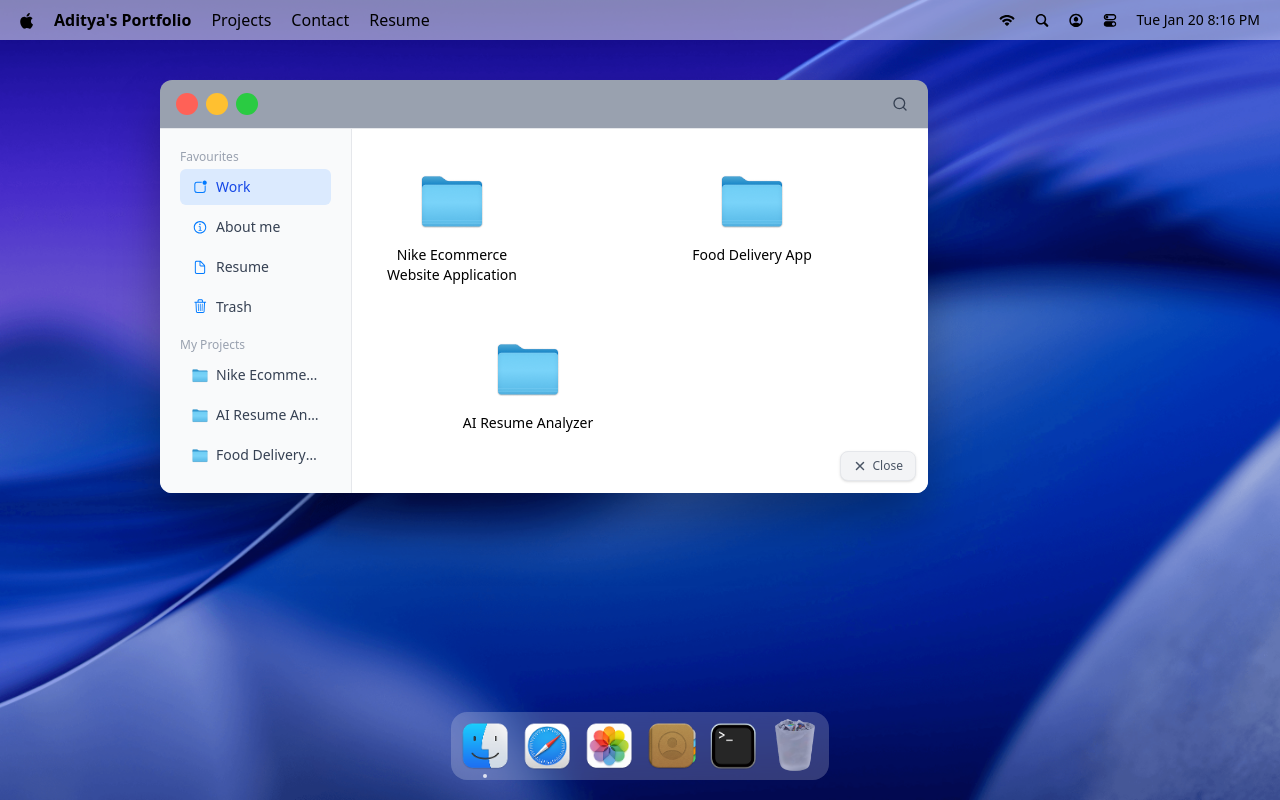
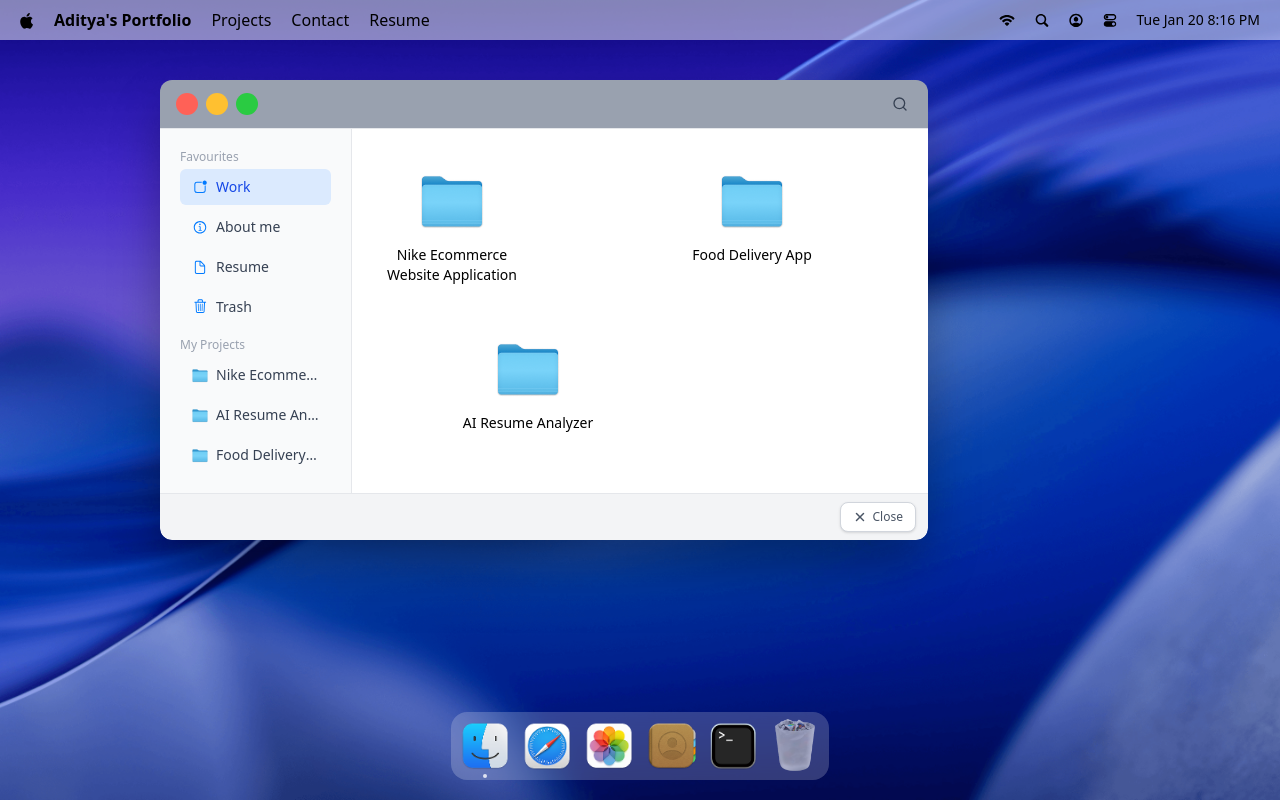
Before and after one commit to addymistrel/portfolio-revamped, a React (Vite) app: page / in a window 1280 px wide. Both pictures are taken after a click on the item "Projects". Built offline with nearby package versions, Linux system fonts and the light colour scheme; a web font is replaced by a local one.

Commit message:
feat: add Contact window component; update WindowWrapper and styles for improved layout

```diff
--- a/src/App.jsx
+++ b/src/App.jsx
@@ -7,6 +7,7 @@
   Text,
   Markdown,
   Image,
+  Contact,
 } from "#windows";
 import gsap from "gsap";
 import { Draggable } from "gsap/Draggable";
@@ -27,6 +28,7 @@
       <Text />
       <Markdown />
       <Image />
+      <Contact />
     </main>
   );
 };
--- a/src/hoc/WindowWrapper.jsx
+++ b/src/hoc/WindowWrapper.jsx
@@ -184,8 +184,16 @@
     if (!isOpen) return null;
 
     return (
-      <section id={windowKey} ref={ref} style={{ zIndex }} className="absolute">
+      <section
+        id={windowKey}
+        ref={ref}
+        style={{ zIndex }}
+        className="absolute window-container"
+      >
+        <div className="window-content">
           <Component {...props} windowKey={windowKey} />
+        </div>
+        <div className="window-footer">
           <button
             onClick={() => closeWindow(windowKey)}
             className="bottom-close-btn"
@@ -194,6 +202,7 @@
             <X size={16} strokeWidth={2.5} />
             <span>Close</span>
           </button>
+        </div>
       </section>
     );
   };
--- a/src/index.css
+++ b/src/index.css
@@ -126,8 +126,20 @@
     }
   }
 
+  .window-container {
+    @apply flex flex-col;
+  }
+
+  .window-content {
+    @apply flex-1;
+  }
+
+  .window-footer {
+    @apply flex justify-end px-3 py-2 bg-gray-100 border-t border-gray-200 rounded-b-xl;
+  }
+
   .bottom-close-btn {
-    @apply absolute bottom-3 right-3 flex items-center gap-1.5 px-3 py-1.5 bg-gray-100 hover:bg-gray-200 text-gray-600 hover:text-gray-800 rounded-lg text-xs font-medium transition-all cursor-pointer border border-gray-200 shadow-sm;
+    @apply flex items-center gap-1.5 px-3 py-1.5 bg-white hover:bg-gray-50 text-gray-600 hover:text-gray-800 rounded-lg text-xs font-medium transition-all cursor-pointer border border-gray-300 shadow-sm;
 
     svg {
       @apply size-3.5;
@@ -324,10 +336,6 @@
         @apply font-bold text-sm text-center flex-1;
       }
     }
-
-    .resume-content {
-      @apply min-h-0;
-    }
   }
 
   #finder {
--- a/src/store/location.js
+++ b/src/store/location.js
@@ -13,7 +13,8 @@
 const useLocationStore = create(immer(set => ({
     activeLocation: DEFAULT_LOCATION,
 
-    setActiveLocation: (location = null) => set(state => {
+    setActiveLocation: (location) => set(state => {
+        if (location === undefined) return;
         state.activeLocation = location;
     }),
 
--- /dev/null
+++ b/src/windows/Contact.jsx
@@ -0,0 +1,46 @@
+import { WindowControls } from "#components";
+import { socials } from "#constants";
+import WindowWrapper from "#hoc/WindowWrapper";
+
+const Contact = () => {
+  return (
+    <>
+      <div id="window-header">
+        <WindowControls windowKey="contact" showMinMax={false} />
+        <h2>Contact Me</h2>
+      </div>
+
+      <div className="p-5 space-y-5">
+        <img
+          src="/images/adrian.jpg"
+          alt="Aditya"
+          className="w-20 rounded-full"
+        />
+
+        <h3>Let's Connect</h3>
+        <p>Got an idea? A bug or squash? Or just wanna talk tech? I'm in.</p>
+        <p>addymistrel@gmail.com</p>
+
+        <ul>
+          {socials.map(({ id, bg, link, icon, text }) => (
+            <li key={id} style={{ backgroundColor: bg }}>
+              <a
+                href={link}
+                target="_blank"
+                rel="noopener noreferrer"
+                title={text}
+              >
+                <img src={icon} alt={text} className="size-5" />
+                <p>{text}</p>
+              </a>
+            </li>
+          ))}
+        </ul>
+      </div>
+    </>
+  );
+};
+
+const ContactWindow = WindowWrapper(Contact, "contact");
+
+export default ContactWindow;
--- a/src/windows/Resume.jsx
+++ b/src/windows/Resume.jsx
@@ -28,7 +28,7 @@
         </a>
       </div>
 
-      <div className="resume-content relative flex-1">
+      <div className="relative flex-1">
         {isLoading && (
           <div className="absolute inset-0 flex-center bg-white">
             <Loader2 className="size-8 animate-spin text-gray-400" />
--- a/src/windows/index.js
+++ b/src/windows/index.js
@@ -5,6 +5,7 @@
 import Text from "#windows/Text";
 import Markdown from "#windows/Markdown";
 import Image from "#windows/Image";
+import Contact from "#windows/Contact";
 
 export {
     Terminal,
@@ -13,5 +14,6 @@
     Finder,
     Text,
     Markdown,
-    Image
+    Image,
+    Contact
 }
```
Lines whose indentation alone changed are shown as unchanged.
